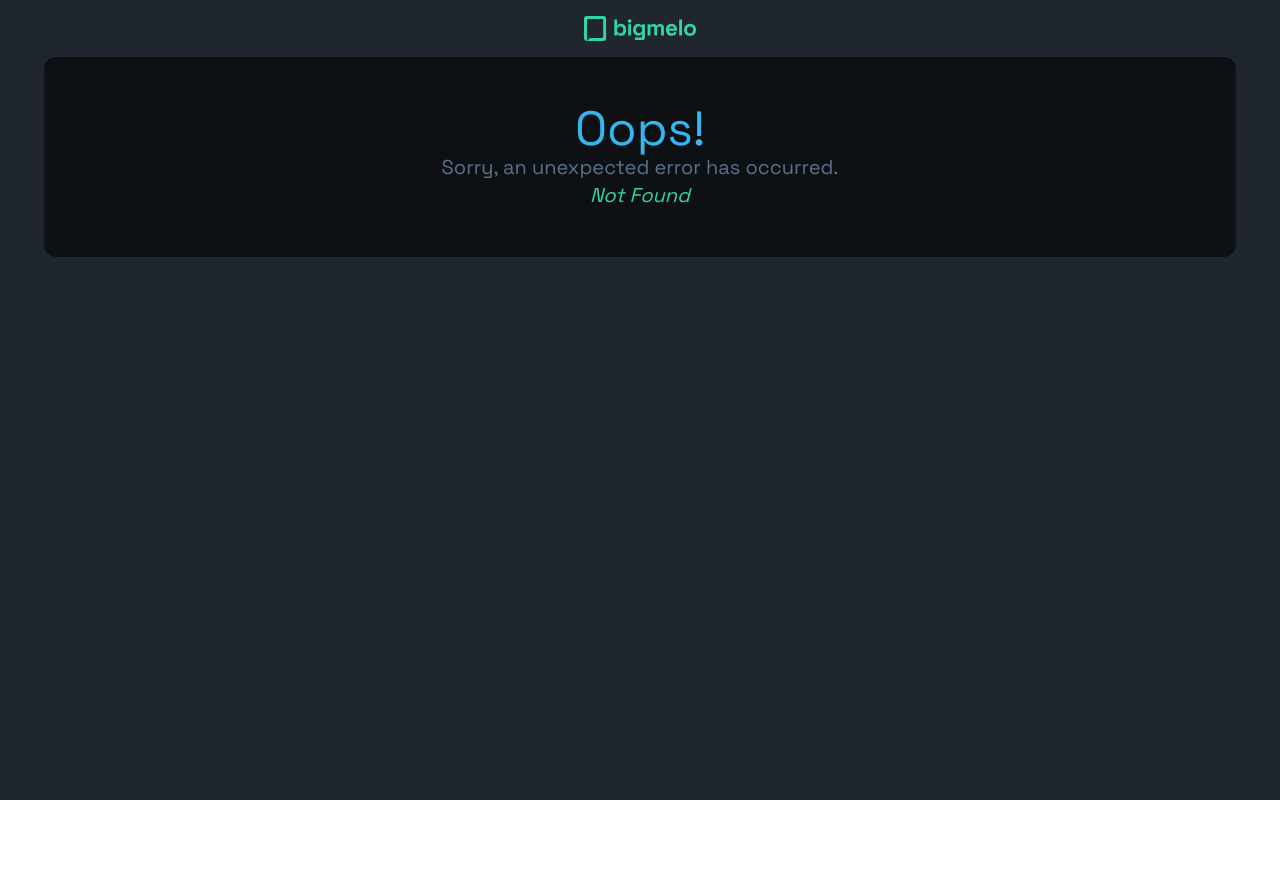
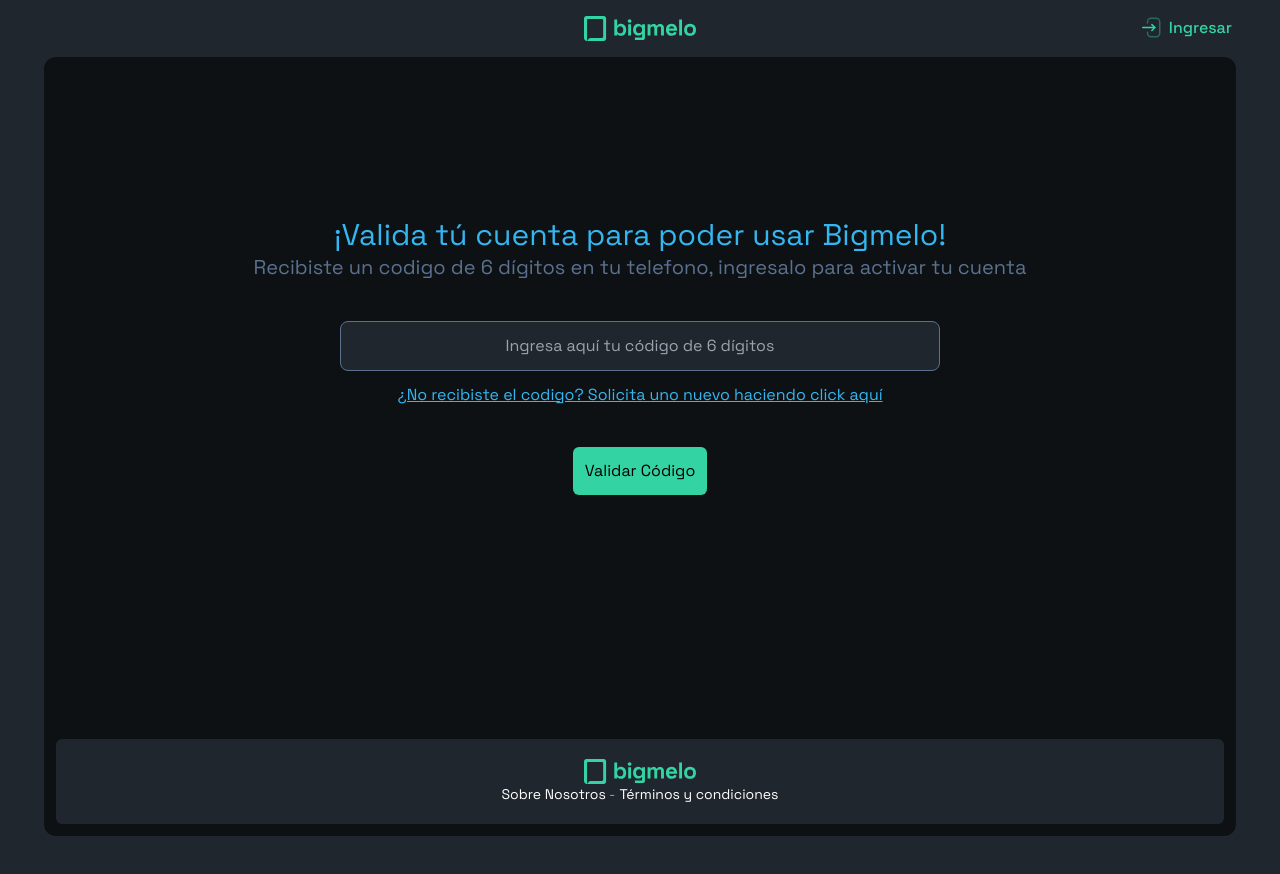
Before and after one commit to bigmelo-com/bigmelo-web, a React (Vite) app: page /validate in a window 1280 px wide. Before the commit this address had no page. Shown: the top 874 px of the page. Before the commit the page ends 800 px from the top, so only its background shows below. Built offline with nearby package versions, Linux system fonts and the light colour scheme.

Commit message:
94 - Validaton code view

```diff
--- a/index.html
+++ b/index.html
@@ -3,7 +3,7 @@
   <head>
     <meta charset="UTF-8" />
     <meta name="viewport" content="width=device-width,initial-scale=1" />
-    <link rel="icon" type="image/svg+xml" href="/icon.svg" />
+    <link rel="icon" type="image/svg+xml" href="/public/public/icon.svg" />
     <link rel="preconnect" href="https://fonts.googleapis.com">
     <link rel="preconnect" href="https://fonts.gstatic.com" crossorigin>
     <link href="https://fonts.googleapis.com/css2?family=Space+Grotesk:wght@400;500;600;700&display=swap" rel="stylesheet">
--- a/src/App.jsx
+++ b/src/App.jsx
@@ -4,6 +4,7 @@
 import About from "./routes/About";
 import Terms from "./routes/Terms";
 import Profile from "./routes/Profile";
+import ValidateUser from "./routes/ValidateUser"
 
 export function App() {
     const router = createBrowserRouter([
@@ -27,6 +28,11 @@
           element: <Profile />,
           errorElement: <ErrorPage/>
         },
+        {
+          path: "validate",
+          element: <ValidateUser />,
+          errorElement: <ErrorPage/>
+        },
       ]);
     return(
         <>
--- a/src/components/Base/Base.jsx
+++ b/src/components/Base/Base.jsx
@@ -1,12 +1,12 @@
-import { changeToken, selectLogged } from "../../redux/tokenSlice";
+import { changeToken, selectLogged, selectToken } from "../../redux/tokenSlice";
 import { useDispatch, useSelector } from "react-redux";
 import { Link } from "react-router-dom";
-import { useState } from "react";
+import { useEffect, useState } from "react";
 import Footer from "./Footer";
 import Logo from "./Logo";
 import axios from "axios";
 
-export default function Base({ children, bgColor = "bg-secondary", backButton=false }) {
+export default function Base({ children, bgColor = "bg-secondary", backButton=false, checkRole=true }) {
   // Styles
   const inputClass =
     "responsive:w-[504px] w-[250px] mt-8 p-3 border border-border text-white bg-primary rounded-lg placeholder-white";
@@ -19,12 +19,14 @@
 
   // States
   const [isOpen, setOpen] = useState(false);
+  const [showActivationMessage, setShowActivationMessage] = useState(false);
   const [post, setPost] = useState({});
   const [message, setMessage] = useState(["", ""]);
 
   // Functions
   const dispatch = useDispatch();
   const logged = useSelector(selectLogged);
+  const token = useSelector(selectToken);
   const handleInput = (event) => {
     setPost({ ...post, [event.target.name]: event.target.value });
   };
@@ -48,9 +50,37 @@
       });
   };
 
+  useEffect(() => {
+    (logged && checkRole) && (
+      axios
+        .get(import.meta.env.VITE_LOCAL_API_URL + "/v1/profile", {
+          headers: {
+            Authorization: `Bearer ${token}`
+          }
+        })
+        .catch((err) => {
+          if (err.response.status === 401) setShowActivationMessage(true);
+        })
+    );
+  },[isOpen]);
+
   return (
     <>
-      <div className="bg-primary min-h-screen responsive:px-11 pt-4 responsive:pb-11 flex flex-col place-items-center  space-y-4">
+      <div className="bg-primary min-h-screen responsive:px-11 pt-4 responsive:pb-11 flex flex-col place-items-center  space-y-4 relative">
+        {showActivationMessage && (
+          <Link
+          className="fixed z-50 bg-error p-4 rounded-md responsive:max-w-lg max-w-xs text-center"
+          to={`/validate`}
+          onClick={() => {
+            navigate(`/validate`, { replace: true });
+            window.scrollTo({
+              top: 0
+            });
+          }}
+          >
+            Aún no activas tu cuenta, activa tu cuenta haciendo click <u>aquí</u> para disfrutar de Bigmelo
+          </Link>
+        )}
         <div className="flex relative w-full max-w-7xl responsive:p-0 px-6 responsive:justify-center">
           <Logo />
           {logged ? (
@@ -70,6 +100,7 @@
                 Regresar
               </Link>
             ):(
+
               <Link
               className={navButton}
               to={`/profile`}
@@ -108,8 +139,8 @@
           )}
         </div>
 
-        <div className={style}>\
-            {children}\
+        <div className={style}>
+            {children}
           <Footer />
         </div>
       </div>
--- a/src/components/RegisterForm/RegisterForm.jsx
+++ b/src/components/RegisterForm/RegisterForm.jsx
@@ -15,6 +15,7 @@
   const [message, setMessage] = useState(["", ""]);
   const [phone, setPhone] = useState("");
   const [post, setPost] = useState({});
+  const [waitingResponse, setWaitingResponse] = useState(false);
   const dispatch = useDispatch();
 
   const handleInput = (event) => {
@@ -24,29 +25,36 @@
   const handleSubmit = (event) => {
     event.preventDefault();
     const number = parsePhoneNumber(phone);
+    setWaitingResponse(true);
 
-    setPost({
+    const data = {
       ...post,
       country_code: '+' + number.countryCallingCode,
       phone_number: number.nationalNumber,
       full_phone_number: phone
-    });
+    }
 
     axios
-      .post(import.meta.env.VITE_LOCAL_API_URL + "/v1/auth/signup", post)
+      .post(import.meta.env.VITE_LOCAL_API_URL + "/v1/auth/signup", data)
       .then((res) => {
-        dispatch(changeToken(res.data.access_token));
+        dispatch(changeToken({ access_token: res.data.access_token, logged: true }));
         setMessage(["¡El usuario fue registrado con exito!", "bg-success"]);
+        window.location.href = '/validate';
       })
       .catch((err) => {
         setMessage([err.response.data.message, "bg-error"]);
-      });
-  };
+      }).finally(() => setWaitingResponse(false));
+    };
 
-  return (
+    return (
     <div className={componentClass}>
       <div className="flex flex-col text-center responsive:max-w-[504px]">
-        <form className="responsive:block flex flex-col items-center" onSubmit={handleSubmit} id="form">
+        <form className="responsive:block flex flex-col items-center relative" onSubmit={handleSubmit} id="form">
+          {waitingResponse && (
+            <div className="bg-opacity-60 absolute w-full h-full bg-secondary  z-[5] flex justify-center items-center">
+              <div className="h-12 w-12 border-4 border-l-white border-r-white border-b-white border-t-button animate-spin ease-linear rounded-full"></div>
+            </div>
+          )}
           <h3 className="text-title text-[16px] p-2">¡Qué estás esperando!</h3>
           <h2 className="text-paragraph text-[32px] font-medium p-2">
             Registrate
@@ -81,7 +89,7 @@
           />
 
           <PhoneInput
-            className="mt-8"
+            className="mt-8 responsive:max-w-[504px] max-w-[250px]"
             value={phone}
             onChange={setPhone}
             placeholder="Teléfono"
--- /dev/null
+++ b/src/components/UserValidation/ValidationForm.jsx
@@ -0,0 +1,108 @@
+import { changeToken, selectToken } from "../../redux/tokenSlice";
+import { useDispatch, useSelector } from "react-redux";
+import { useState } from "react";
+import axios from "axios";
+import { Link } from "react-scroll";
+
+export default function ValidationForm() {
+  const [waitingResponse, setWaitingResponse] = useState(false);
+  const [message, setMessage] = useState(["", ""]);
+  const [code, setCode] = useState("");
+  const token = useSelector(selectToken);
+  const dispatch = useDispatch();
+
+
+  const handleSubmit = (event) => {
+    event.preventDefault();
+    setWaitingResponse(true);
+    const data = {
+        validation_code: code
+    };
+
+    axios
+      .post(import.meta.env.VITE_LOCAL_API_URL + "/v1/user/validate", data, {
+        headers: {
+          Authorization: `Bearer ${token}`
+        }
+      })
+      .then((res) => {
+        dispatch(changeToken({ access_token: res.data.access_token, logged: true }));
+        setMessage(["¡Cuenta Activada, ya puedes ingresar a 'Mis Mensajes'!", "bg-success"]);
+        window.location.href = '/profile';
+      })
+      .catch((err) => {
+        setMessage([err.response.data.message, "bg-error"]);
+      }).finally(() => setWaitingResponse(false));
+  };
+
+  const handleNewCode = () => {
+    setWaitingResponse(true);
+
+    axios
+      .patch(import.meta.env.VITE_LOCAL_API_URL + "/v1/user/validation-code", {}, {
+        headers: {
+          Authorization: `Bearer ${token}`
+        }
+      })
+      .then(() => {
+        setMessage(["Un nuevo código fue enviado a tu telefono", "bg-success"]);
+      })
+      .catch((err) => {
+        setMessage([err.response.data.message, "bg-error"]);
+      }).finally(() => setWaitingResponse(false));
+  };
+
+  const handleChange = event => {
+    setCode(event.target.value);
+  };
+
+
+  return (
+    <>
+        <div className="relative">
+            {waitingResponse && (
+                <div className="bg-opacity-60 absolute w-full h-full bg-secondary  z-[5] flex justify-center items-center">
+                    <div className="h-12 w-12 border-4 border-l-white border-r-white border-b-white border-t-button animate-spin ease-linear rounded-full"></div>
+                </div>
+            )}
+            <form
+            onSubmit={handleSubmit}
+            className="flex flex-col items-center space-y-10 my-40 responsive:mx-20 mx-7 relative"
+            >
+                <div className="flex flex-col items-center">
+                    <h1 className="text-title text-3xl text-center">
+                    ¡Valida tú cuenta para poder usar Bigmelo!
+                    </h1>
+                    <h2 className="text-paragraph responsive:text-xl text-base text-center">
+                    Recibiste un codigo de 6 dígitos en tu telefono, ingresalo para
+                    activar tu cuenta
+                    </h2>
+                </div>
+                <div className="flex flex-col items-center space-y-3">
+                    <input
+                        className="responsive:min-w-[600px] min-w-[300px] text-white text-center bg-primary border border-border rounded-lg p-3"
+                        type="text"
+                        minLength={6}
+                        maxLength={6}
+                        onChange={handleChange}
+                        placeholder="Ingresa aquí tu código de 6 dígitos"
+                    />
+                    <Link
+                    className="text-title underline cursor-pointer text-center"
+                    onClick={handleNewCode}
+                    to=""
+                    >
+                        ¿No recibiste el codigo? Solicita uno nuevo haciendo click aquí
+                    </Link>
+                </div>
+                <button className="bg-button p-3 rounded-md" type="submit">
+                    Validar Código
+                </button>
+            <div className={message[1] + " flex text-black p-4 rounded-md italic w-1/2 justify-center"}>
+            {message[0]}
+            </div>
+            </form>
+        </div>
+    </>
+  );
+}
--- a/src/redux/tokenSlice.js
+++ b/src/redux/tokenSlice.js
@@ -2,7 +2,7 @@
 
 const initialState = {
     access_token: "",
-    logged: false,
+    logged: false
 };
 
 export const tokenSlice = createSlice({
--- a/src/routes/Profile.jsx
+++ b/src/routes/Profile.jsx
@@ -8,6 +8,7 @@
 export default function Profile() {
   const subTitleClass = "text-title text-2xl";
   const textClass = "text-white text-4xl";
+  const [waitingResponse, setWaitingResponse] = useState(false);
   const [userData, setUserData] = useState(false);
   const [error, setError] = useState(false);
   const token = useSelector(selectToken);
@@ -31,6 +32,8 @@
   };
 
   useEffect(() => {
+    setWaitingResponse(true);
+
     axios
       .get(import.meta.env.VITE_LOCAL_API_URL + "/v1/profile", {
         headers: {
@@ -42,7 +45,8 @@
       })
       .catch((err) => {
         setError(err);
-      });
+      })
+      .finally(() => setWaitingResponse(false));
   }, []);
 
   error && throwError(error);
@@ -57,6 +61,11 @@
         animate="visible"
         exit="exit"
         >
+          {waitingResponse && (
+            <div className="bg-opacity-60 absolute w-full h-full bg-secondary  z-[5] flex justify-center items-center">
+                <div className="h-12 w-12 border-4 border-l-white border-r-white border-b-white border-t-button animate-spin ease-linear rounded-full"></div>
+            </div>
+          )}
           {userData && (
             <>
               <h2 className={subTitleClass}>Hasta hoy tienes:</h2>
--- /dev/null
+++ b/src/routes/ValidateUser.jsx
@@ -0,0 +1,10 @@
+import Base from "../components/Base/Base";
+import ValidationForm from "../components/UserValidation/ValidationForm";
+
+export default function ValidateUser() {
+  return (
+    <Base checkRole={false} backButton={true}>
+      <ValidationForm />
+    </Base>
+  );
+}
```
Also changed, not shown: src/components/WhatsappButton/WhatsappButton.jsx (+11 -4 lines), src/components/User/User.jsx (deleted).
